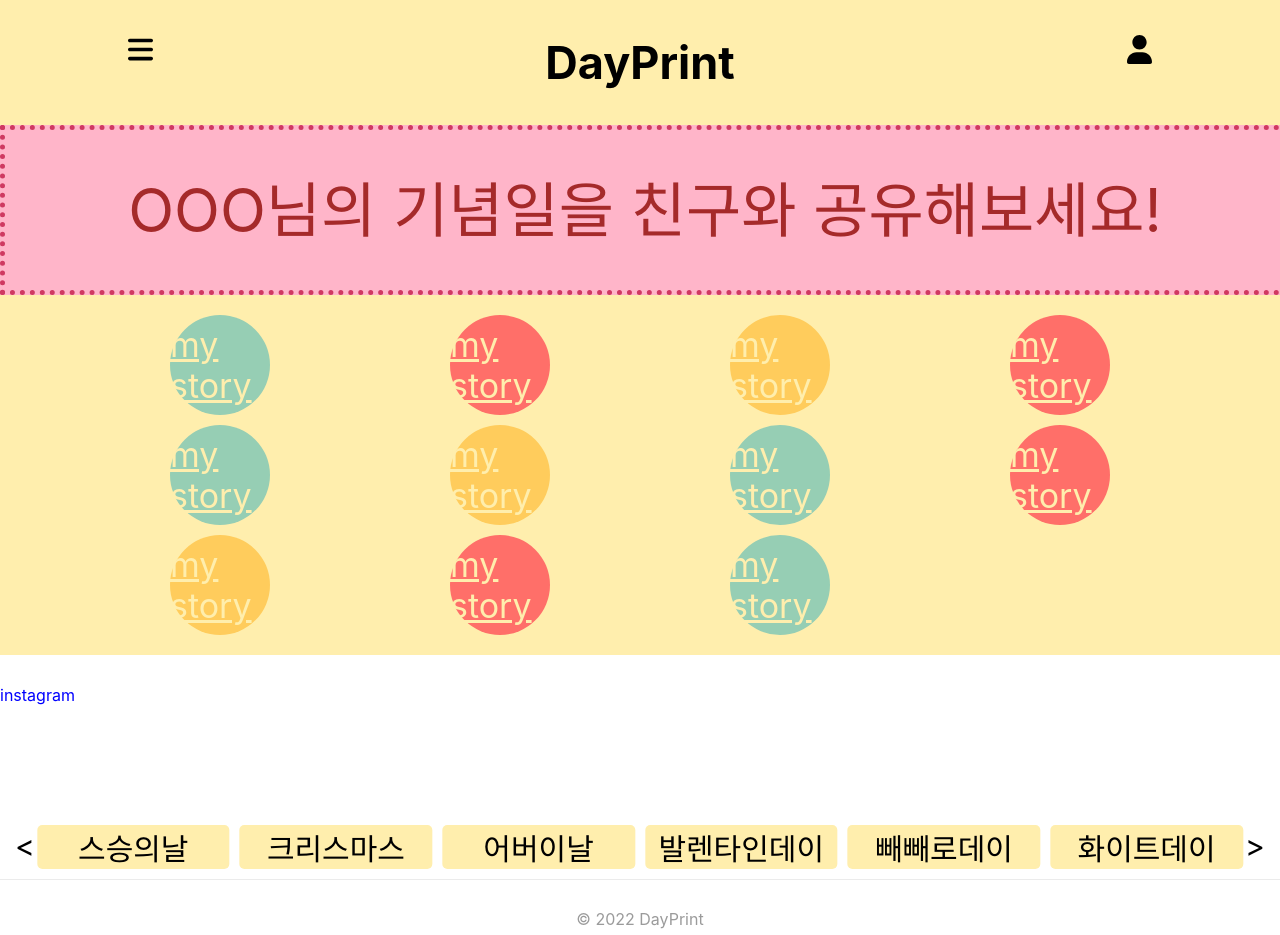
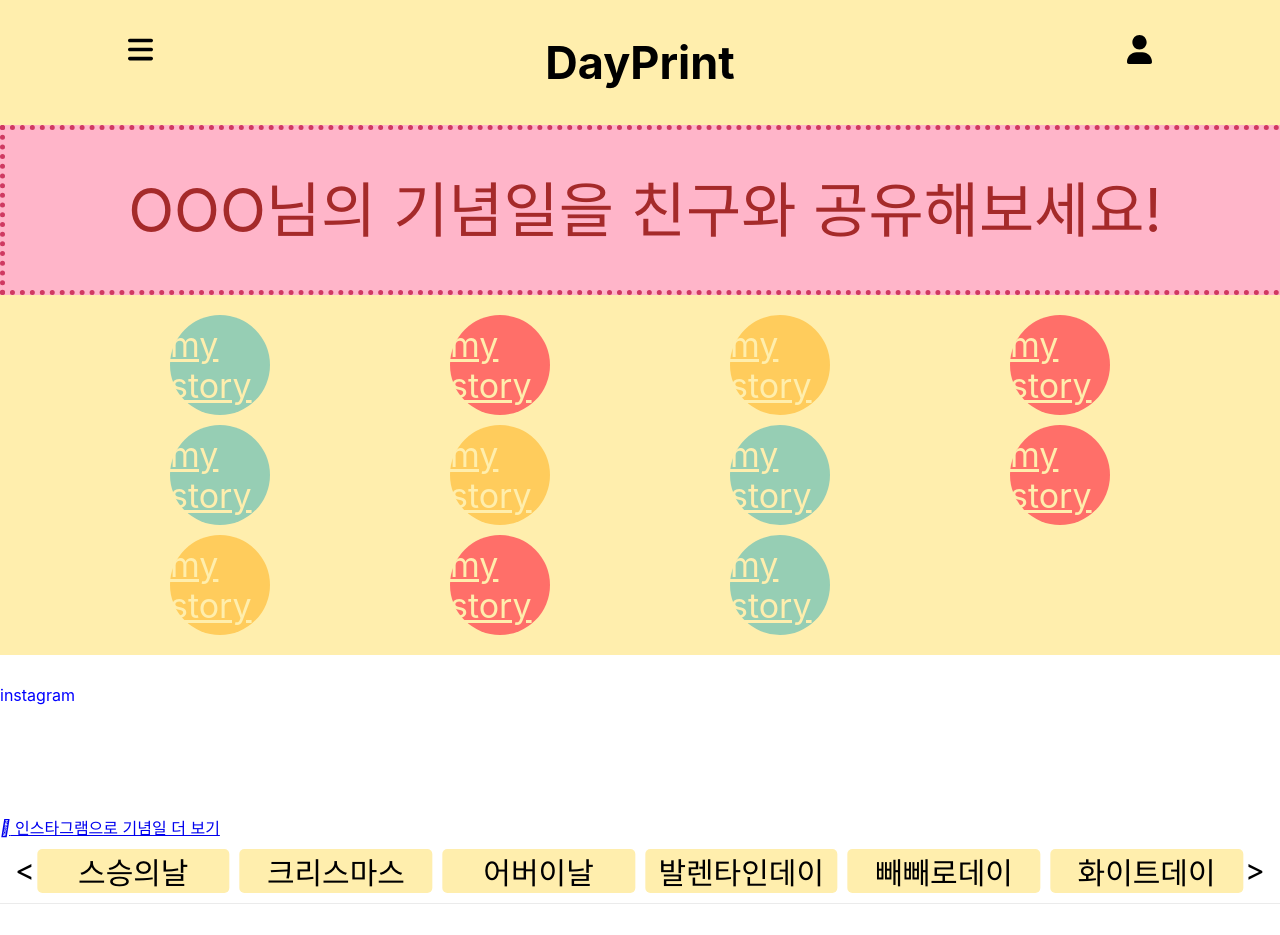
Before and after one commit to DayPrint/DayPrint_Frontend, a React (Create React App) app: page / in a window 1280 px wide. Shown: the top 935 px of the page. Built offline with nearby package versions, Linux system fonts and the light colour scheme; a web font is replaced by a local one.

Commit message:
클래스명 겹쳐 footer_banner로 변경, 인스타 경로 추가

```diff
--- a/src/component/Footer.js
+++ b/src/component/Footer.js
@@ -4,7 +4,10 @@ import BannerSlider from './BannerSlider';
 const Footer = () => {
 
   return (
-    <div className="banner">
+    <div className="footer_banner">
+      <div className="footer_container">
+        <a href='https://www.instagram.com/instagram/' className='go_instagram'><i class="fa-brands fa-instagram"></i> 인스타그램으로 기념일 더 보기 </a>
+      </div>
       <BannerSlider />
       <div id="footer">
         <p>© 2022 DayPrint</p>
```
